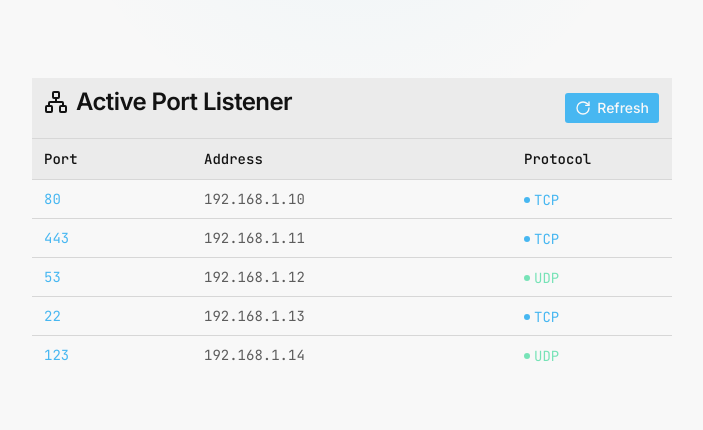
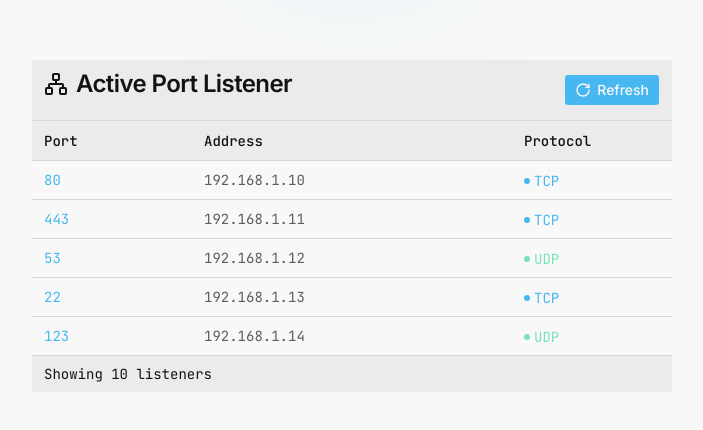
Before and after one commit to RendyDharmaPutra/PortLense-Frontend, a Next.js app: page / in a window 1280 px wide. Shown: the part 174-604 px from the top of the page, without its empty margins (288-991 px from the left). Built offline with nearby package versions, Linux system fonts and the light colour scheme.

Commit message:
feat: add PortFooter component to port section

```diff
--- /dev/null
+++ b/components/port/port-footer.tsx
@@ -0,0 +1,7 @@
+export const PortFooter = () => {
+  return (
+    <footer className="flex items-center border-t bg-accent px-3 py-2 font-mono text-sm">
+      <p>Showing 10 listeners</p>
+    </footer>
+  )
+}
--- a/components/port/port-section.tsx
+++ b/components/port/port-section.tsx
@@ -1,3 +1,4 @@
+import { PortFooter } from "./port-footer"
 import { PortHeader } from "./port-header"
 import { PortTable } from "./port-table"
 
@@ -7,6 +8,7 @@ export const PortSection = () => {
     <section className="flex h-fit w-full min-w-1/2 flex-col bg-green-500 lg:w-fit lg:rounded">
       <PortHeader />
       <PortTable />
+      <PortFooter />
     </section>
   )
 }
```
